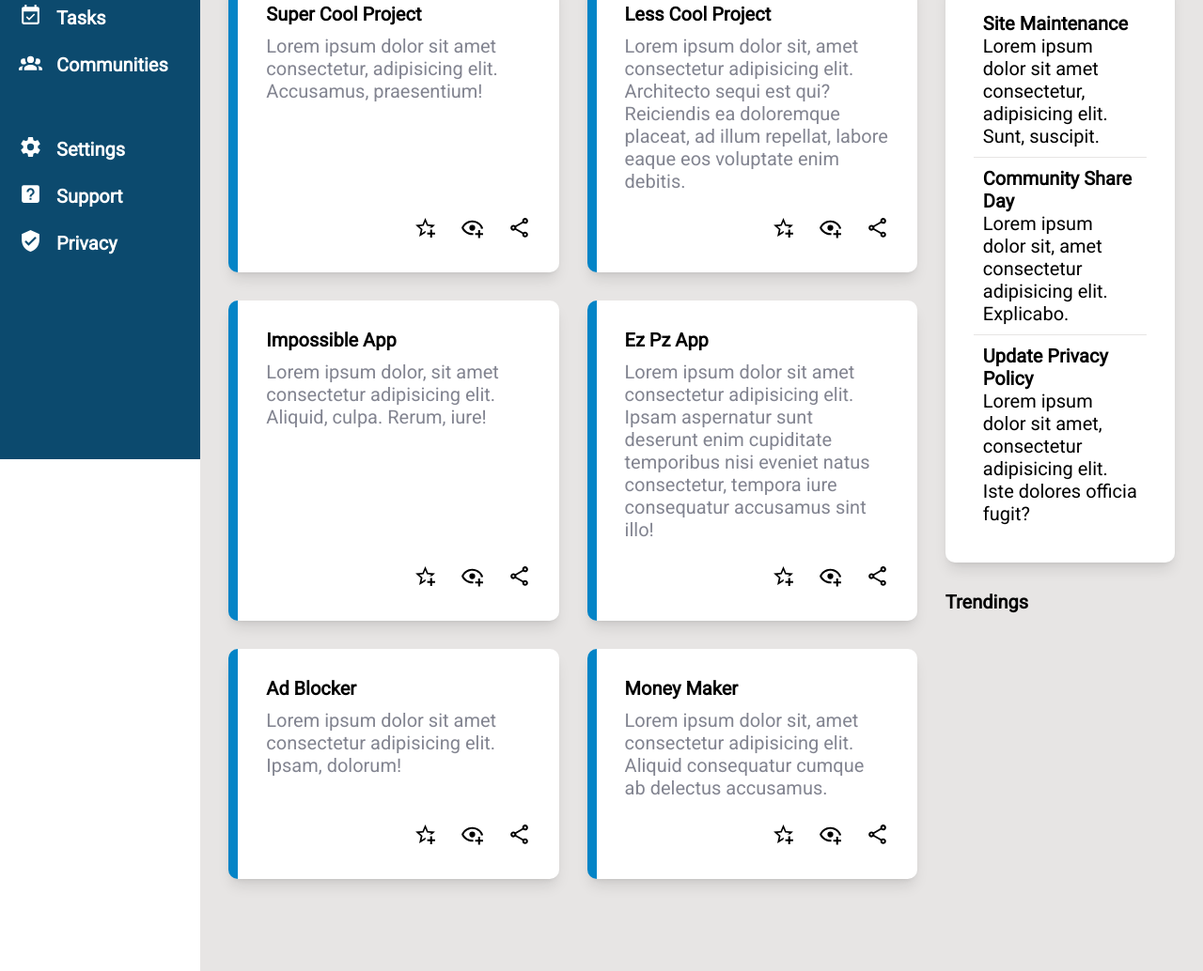
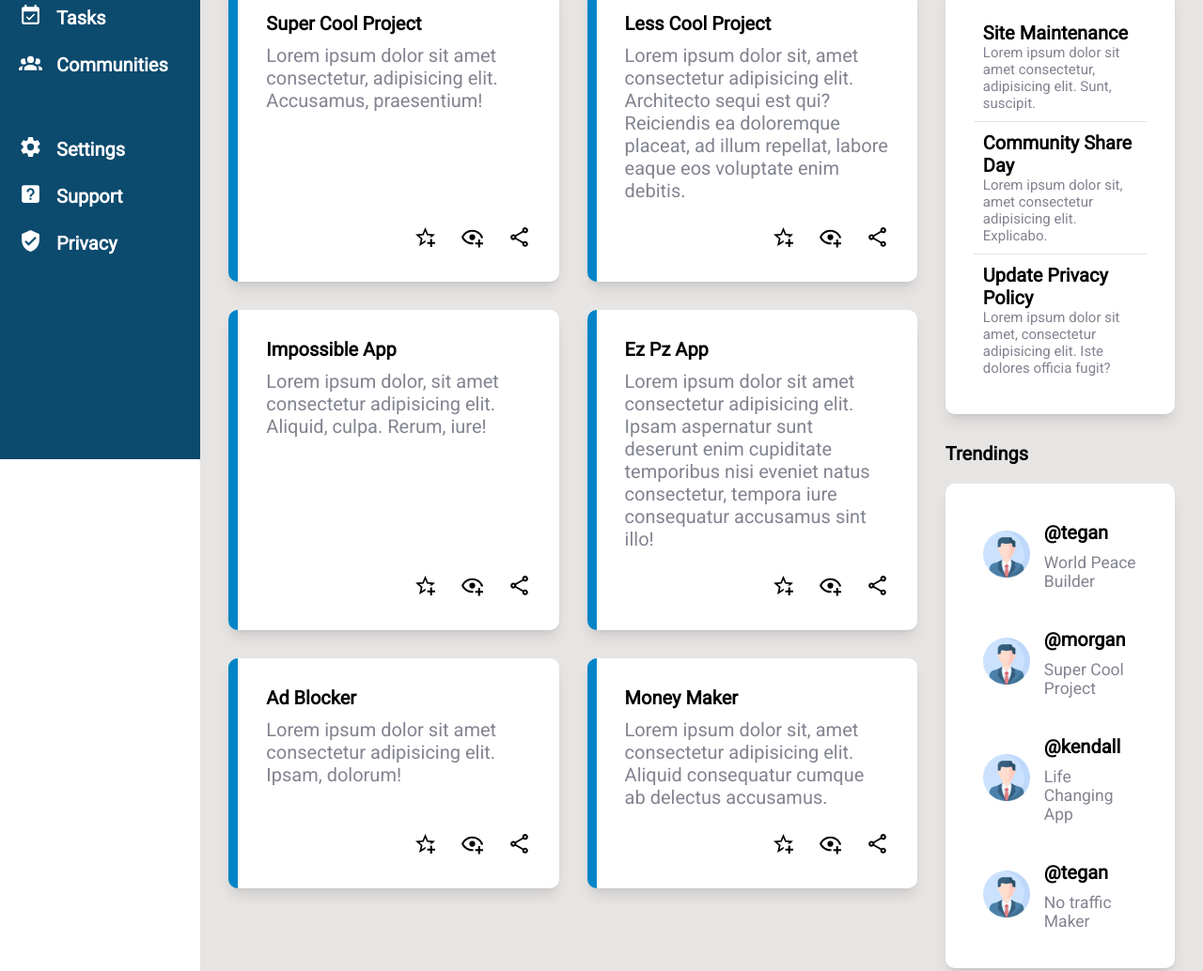
Before and after one commit to kennethlorenz/admin-dashboard, a plain HTML site: page index.html in a window 1280 px wide. Shown: the part 311-1345 px from the top of the page at 94% size. Drawn offline with Linux system fonts and the light colour scheme.

Commit message:
Add trendings content

```diff
--- a/index.html
+++ b/index.html
@@ -116,7 +116,10 @@
                 alt="Notification Bell Logo"
             /></span>
             <span
-              ><img src="./images/profile_logo.png" alt="Profile Icon"
+              ><img
+                class="profile-logo-small"
+                src="./images/profile_logo.png"
+                alt="Profile Icon"
             /></span>
             <span>Kenneth General</span>
           </div>
@@ -343,7 +346,59 @@
             </div>
           </div>
         </div>
-        <div class="trendings"><div class="title">Trendings</div></div>
+        <div class="trendings">
+          <div class="title">Trendings</div>
+          <div class="card">
+            <div class="user">
+              <span
+                ><img
+                  class="profile-logo-small"
+                  src="./images/profile_logo.png"
+                  alt="Profile Icon"
+              /></span>
+              <span class="profile">
+                <span class="handle">@tegan</span>
+                <span class="name"> World Peace Builder</span></span
+              >
+            </div>
+            <div class="user">
+              <span
+                ><img
+                  class="profile-logo-small"
+                  src="./images/profile_logo.png"
+                  alt="Profile Icon"
+              /></span>
+              <span class="profile">
+                <span class="handle">@morgan</span>
+                <span class="name"> Super Cool Project</span></span
+              >
+            </div>
+            <div class="user">
+              <span
+                ><img
+                  class="profile-logo-small"
+                  src="./images/profile_logo.png"
+                  alt="Profile Icon"
+              /></span>
+              <span class="profile">
+                <span class="handle">@kendall</span>
+                <span class="name"> Life Changing App</span></span
+              >
+            </div>
+            <div class="user">
+              <span
+                ><img
+                  class="profile-logo-small"
+                  src="./images/profile_logo.png"
+                  alt="Profile Icon"
+              /></span>
+              <span class="profile">
+                <span class="handle">@tegan</span>
+                <span class="name"> No traffic Maker</span></span
+              >
+            </div>
+          </div>
+        </div>
       </div>
     </div>
   </body>
--- a/style.css
+++ b/style.css
@@ -39,6 +39,10 @@ body {
 
 .title {
   font-weight: 800;
+}
+
+img.profile-logo-small {
+  width: 5rem;
 }
 
 /* sidebar */
@@ -101,10 +105,6 @@ body {
   z-index: 1;
 }
 
-.header img {
-  width: 3rem;
-}
-
 .header .top,
 .header .bottom {
   display: flex;
@@ -135,10 +135,6 @@ label {
   border: unset;
   padding: 1.25rem 2rem;
   width: 80%;
-}
-
-.header .account > span:nth-child(2) img {
-  width: 4rem;
 }
 
 .header .bottom .profile .greetings {
@@ -179,7 +175,7 @@ label {
 /* Main */
 .main {
   display: grid;
-  grid-template: 1fr 1fr/ 3fr 1fr;
+  grid-template: min-content 1fr/ 3fr 1fr;
   background-color: var(--primary-gray);
   padding: 3rem;
   gap: 3rem;
@@ -230,6 +226,7 @@ label {
 }
 
 .announcements {
+  grid-area: 1/2/2/3;
 }
 
 .announcements .card {
@@ -245,6 +242,35 @@ label {
   border-bottom: 1px solid var(--primary-gray);
 }
 
+.announcement .info {
+  color: var(--secondary-gray);
+  font-size: 1.5rem;
+}
+
 .trendings {
-  grid-column: 2/3;
+  grid-area: 2/2/3/3;
 }
+.trendings .card {
+  display: grid;
+  gap: 2rem;
+}
+.trendings .user {
+  display: flex;
+  align-items: center;
+  gap: 1.5rem;
+  padding: 1rem;
+}
+
+.user .profile {
+  display: flex;
+  flex-direction: column;
+  gap: 1rem;
+}
+
+.profile .handle {
+  font-weight: 700;
+}
+.profile .name {
+  font-size: 1.75rem;
+  color: var(--secondary-gray);
+}
```
